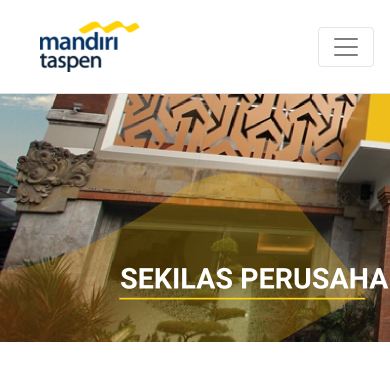
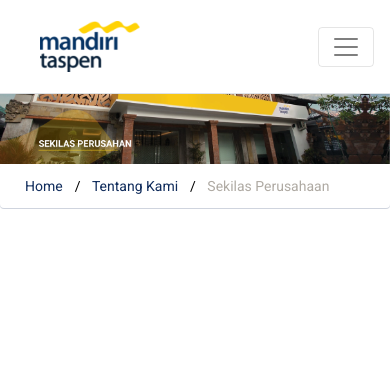
Before and after one commit to buhairi-dev/Bankmantap, a PHP site: page /sekilasperusahaan.php in a window 390 px wide; the page is wider, and only the part inside the window is pictured. Shown: the top 369 px of that part. Run offline with PHP 8.4, Linux system fonts and the light colour scheme; some libraries are stand-ins or nearby versions.

Commit message:
update page sekilas info

```diff
--- a/css/main.css
+++ b/css/main.css
@@ -168,6 +168,44 @@ a:hover{
   	padding: 10px;
   	display: block;
 }
+
+#img-header{
+	margin-top:1%;
+}
+
+#img-header img{
+	width: 100%;height: 46%;
+}
+
+#img-header ul.breadcrumb {
+	padding: 10px;
+	list-style: none;
+	background-color: transparent;
+	box-shadow: 0px 0.9px 0px #0F2B5B33;
+  }
+#img-header ul.breadcrumb li {
+	display: inline;
+	font-size: 14px;
+	height: 18px;
+	color:#AFAAA3;
+  }
+#img-header ul.breadcrumb li+li:before {
+	padding: 8px;
+	color: black;
+	content: "/\00a0";
+  }
+#img-header ul.breadcrumb li a {
+	color: #0F2B5B;
+	text-decoration: none;
+  }
+#img-header ul.breadcrumb li a:hover {
+	color: #AFAAA3;
+	text-decoration: none;
+  }
+
+
+
+
 
 .sectionOne{
 	background-color: #007b5e;
--- a/sekilasperusahaan.php
+++ b/sekilasperusahaan.php
@@ -1,29 +1,46 @@
 <?php include 'layout/header.php';?>
 
 
+<section id="img-header" class="img-header">
 <img src="asset/slider2.png">
+
+
+<ul class="breadcrumb">
+<div class="container">
+  <li><a href="#">Home</a></li>
+  <li><a href="#">Tentang Kami</a></li>
+  <li>Sekilas Perusahaan</li>
+</div>
+</ul>
+
+
+</section>
+
+
 
 
 <section class="section">
   <div class="container">
     <div class="row">
       <div class="col-sm-6">
-        <h4 style="color:#0F2B5B;">Visi Perusahaan</h4>
+        <h4 style="color:#0F2B5B;" class="mt-5">Visi Perusahaan</h4>
         <small>Menjadi mitra terbaik dan terpercaya dalam memberdayakan dan mensejahterakan</small>
-        <div class="space"></div>
 
-        <h4>Misi Perusahaan</h4>
+        <h4 style="color:#0F2B5B;" class="mt-5">Misi Perusahaan</h4>
         <ul>
-          <li>Menciptakan pertumbuhan bisnis dan kesejahteraan melalui produk dan layanan keuangan terbaik</li>
-          <li>Fokus pada kebutuhan UMKM dan Pensiunan dengan menyelaraskan kepentingan ekonomi, sosil dan lingkungan</li>
+          <li><small>Menciptakan pertumbuhan bisnis dan kesejahteraan melalui produk dan layanan keuangan terbaik</small></li>
+          <li><small>Fokus pada kebutuhan UMKM dan Pensiunan dengan menyelaraskan kepentingan ekonomi, sosil dan lingkungan</small></li>
         </ul>
       </div>
-      <div class="col-sm-4">
-        <img src="asset/img/2_1.JPG"  alt="Logo" width="400px">
+
+      <div class="col-sm-5">
+        <img src="asset/pic-sekilas.png"  alt="Logo" width="550px" style="left: 686px; height: 360px; margin-bottom:8%;">
       </div>
     </div>
+
+
     <div class="row">
-      <div class="col-sm-12">
+      <div class="col-sm-12 mt-5">
         <h4 style="color:#0F2B5B;">Riwayat Singkat Perusahaan</h4>
         <p><small>
         PT Bank Mandiri Taspen (selanjutnya disebut "Bank) didirikan di Denpasar pada tanggal 3 November 1992 berdasarkan Akta Pendirian No.4, yang dibuat di hadapan Ida Bagua Alit Sudiatmika, S.H, Notrasi
@@ -88,7 +105,7 @@
 
       </div>
     </div>
-    <div><p align="center"><button class="btn btn-lg">Download Profil Lengkap Tentang Bank Mantap</button></p></div>
+    <div class="mx-auto mt-5" style="width: 200px;"><p><button class="btn btn-lg btn-wr">Download Profil Lengkap Tentang Bank Mantap</button></p></div>
   </div>
 
 
```
Also changed, not shown: asset/pic-sekilas.PNG (added).
